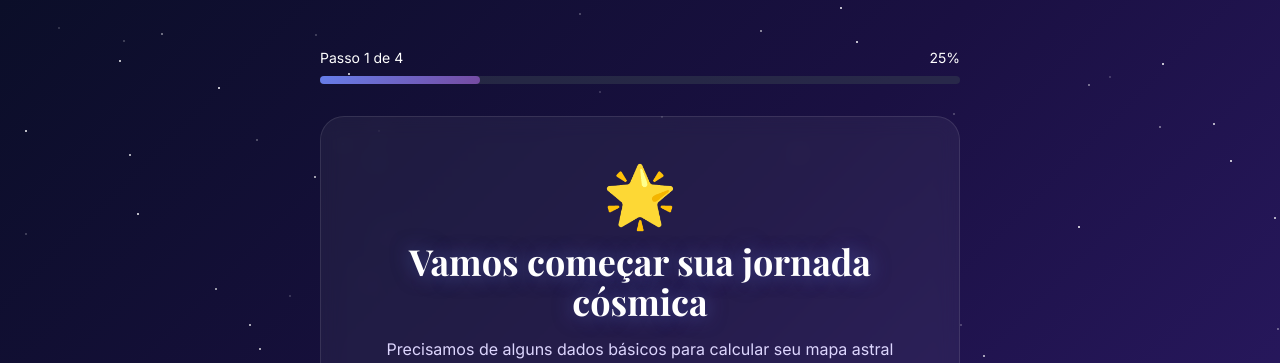
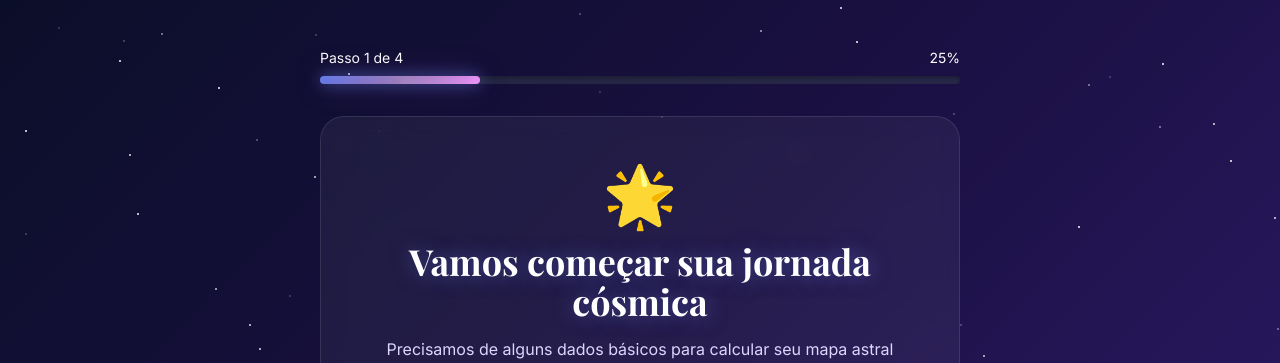
Before and after one commit to RiqueAlvess/AstroLife, a Django app: page /quiz/passo-1/ in a window 1280 px wide. Shown: the part 66-429 px from the top of the page. Run offline with Django 5.2, Linux system fonts and the light colour scheme; some libraries are stand-ins or nearby versions.

Commit message:
fix: Melhorar visualização das barras de progresso do perfil e quiz
- Adicionar classes CSS dedicadas (progress-container e progress-fill) para melhor visualização
- Implementar gradiente vibrante com efeito de brilho animado nas barras
- Adicionar sombra externa para destacar o preenchimento
- Atualizar todas as barras de progresso (perfil de personalidade e quiz steps 1-4)
- Manter classe legacy progress-bar para compatibilidade

```diff
--- a/horoscope/templates/horoscope/base.html
+++ b/horoscope/templates/horoscope/base.html
@@ -84,7 +84,39 @@
             background: linear-gradient(135deg, #667eea 0%, #764ba2 50%, #f093fb 100%);
         }
 
-        /* Progress Bar Styling */
+        /* Progress Bar Container */
+        .progress-container {
+            background: rgba(55, 65, 81, 0.5);
+            box-shadow: inset 0 2px 4px rgba(0, 0, 0, 0.3);
+        }
+
+        /* Progress Bar Fill - Enhanced visibility */
+        .progress-fill {
+            background: linear-gradient(135deg, #667eea 0%, #764ba2 50%, #f093fb 100%);
+            transition: width 0.6s ease;
+            box-shadow: 0 0 15px rgba(102, 126, 234, 0.6), 0 0 30px rgba(118, 75, 162, 0.4);
+            position: relative;
+            overflow: hidden;
+        }
+
+        /* Progress Bar Shine Effect */
+        .progress-fill::after {
+            content: '';
+            position: absolute;
+            top: 0;
+            left: 0;
+            right: 0;
+            bottom: 0;
+            background: linear-gradient(90deg, transparent, rgba(255, 255, 255, 0.3), transparent);
+            animation: shine 2s infinite;
+        }
+
+        @keyframes shine {
+            0% { transform: translateX(-100%); }
+            100% { transform: translateX(100%); }
+        }
+
+        /* Legacy progress-bar class for backwards compatibility */
         .progress-bar {
             background: linear-gradient(135deg, #667eea 0%, #764ba2 100%);
             transition: width 0.3s ease;
--- a/horoscope/templates/horoscope/quiz_step1.html
+++ b/horoscope/templates/horoscope/quiz_step1.html
@@ -10,8 +10,8 @@
             <span>Passo 1 de 4</span>
             <span>25%</span>
         </div>
-        <div class="w-full bg-gray-700/50 rounded-full h-2">
-            <div class="cosmic-btn rounded-full h-2" style="width: 25%;"></div>
+        <div class="w-full progress-container rounded-full h-2">
+            <div class="progress-fill rounded-full h-2" style="width: 25%;"></div>
         </div>
     </div>
 
--- a/horoscope/templates/horoscope/quiz_step2.html
+++ b/horoscope/templates/horoscope/quiz_step2.html
@@ -10,8 +10,8 @@
             <span>Passo 2 de 4</span>
             <span>50%</span>
         </div>
-        <div class="w-full bg-gray-700 rounded-full h-2">
-            <div class="progress-bar rounded-full" style="width: 50%;"></div>
+        <div class="w-full progress-container rounded-full h-2">
+            <div class="progress-fill rounded-full h-2" style="width: 50%;"></div>
         </div>
     </div>
 
--- a/horoscope/templates/horoscope/quiz_step3.html
+++ b/horoscope/templates/horoscope/quiz_step3.html
@@ -10,8 +10,8 @@
             <span>Passo 3 de 4</span>
             <span>75%</span>
         </div>
-        <div class="w-full bg-gray-700 rounded-full h-2">
-            <div class="progress-bar rounded-full" style="width: 75%;"></div>
+        <div class="w-full progress-container rounded-full h-2">
+            <div class="progress-fill rounded-full h-2" style="width: 75%;"></div>
         </div>
     </div>
 
--- a/horoscope/templates/horoscope/quiz_step4.html
+++ b/horoscope/templates/horoscope/quiz_step4.html
@@ -10,8 +10,8 @@
             <span>Passo 4 de 4</span>
             <span>100%</span>
         </div>
-        <div class="w-full bg-gray-700 rounded-full h-2">
-            <div class="progress-bar rounded-full" style="width: 100%;"></div>
+        <div class="w-full progress-container rounded-full h-2">
+            <div class="progress-fill rounded-full h-2" style="width: 100%;"></div>
         </div>
     </div>
 
```
Also changed, not shown: horoscope/templates/horoscope/dashboard_profile.html (+10 -10 lines).
